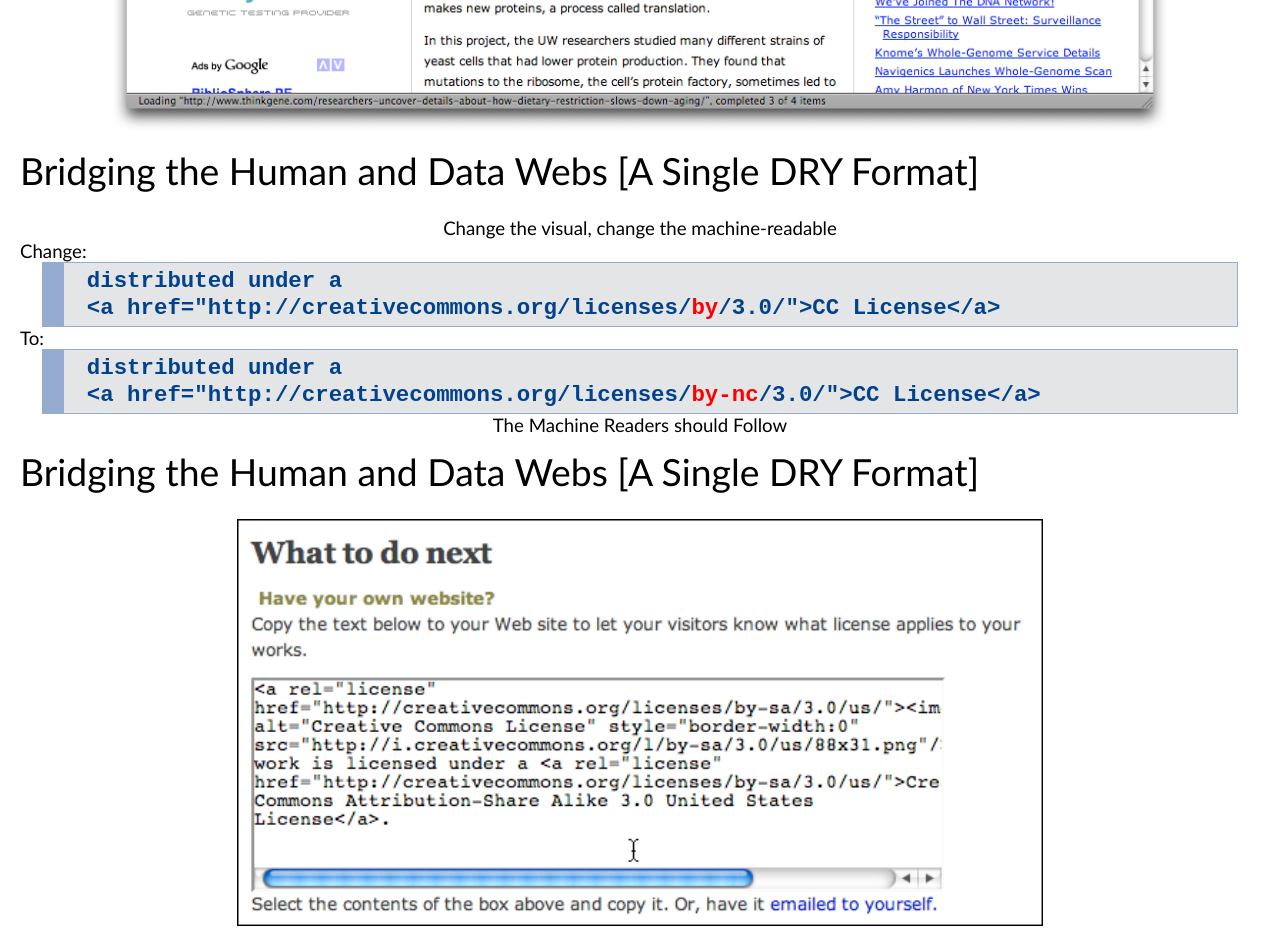
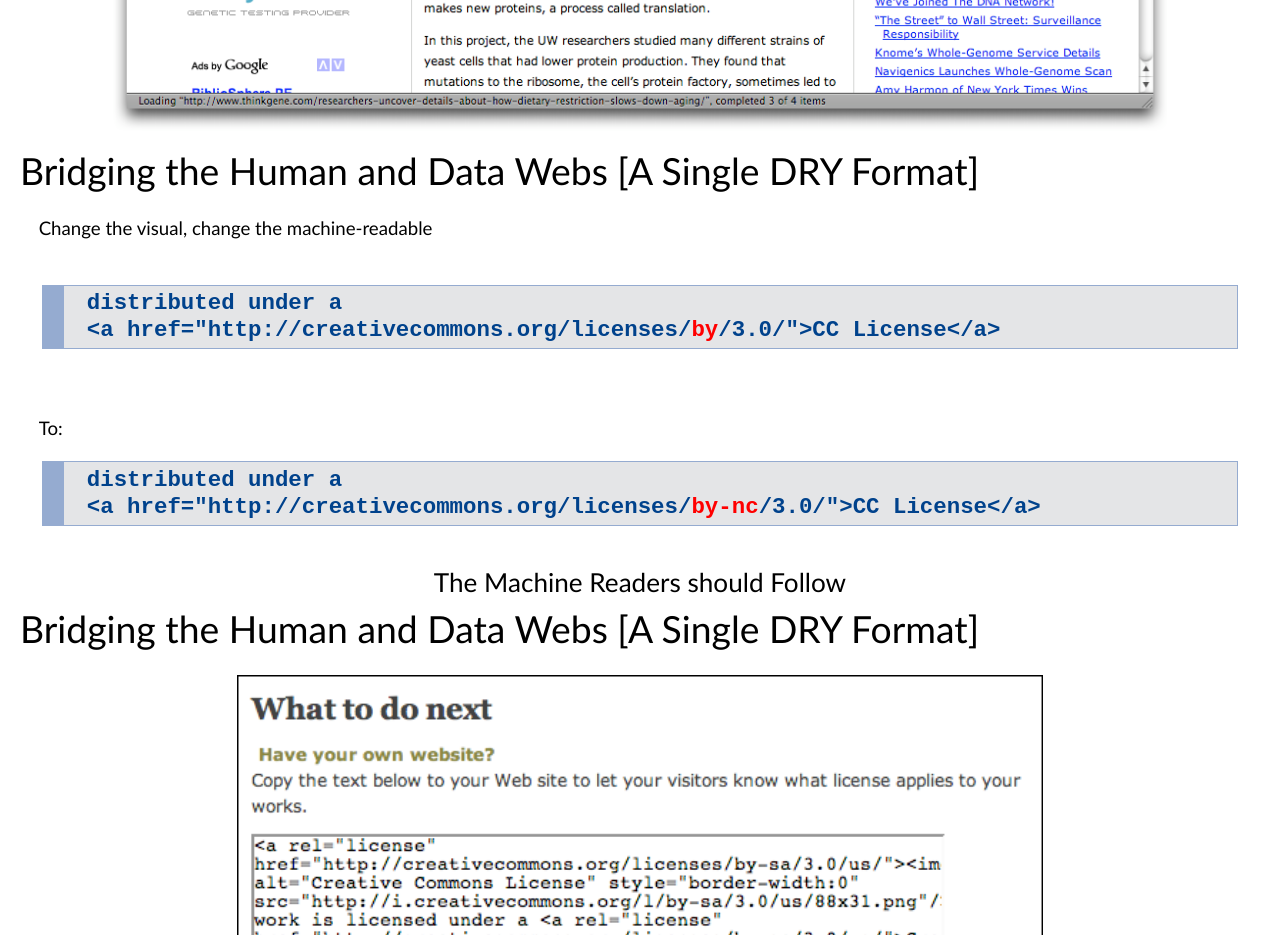
Before and after one commit to cc-archive/semtech2008, a plain HTML site: page index.html in a window 1280 px wide. Shown: the part 10880-11815 px from the top of the page. Drawn offline with Linux system fonts and the light colour scheme; a script that the page names is missing.

Commit message:
squeezed more material out, cleaned up a few slides

```diff
--- a/index.html
+++ b/index.html
@@ -355,25 +355,27 @@
 <div class="slide">
 	<h1>Bridging the Human and Data Webs [A Single DRY Format]</h1>
 
-    <h3 align="center">Change the visual, change the machine-readable</h3>
+    <h2>Change the visual, change the machine-readable</h2>
 
-Change:
+<br /><br />
 <div class="incremental">
 <pre style="font-size:1.2em;">
 distributed under a
 &lt;a href="http://creativecommons.org/licenses/<span class="highlight">by</span>/3.0/"&gt;CC License&lt;/a&gt;
 </pre>
 </div>
-
-To:
+<br /><br /><br />
+<p class="incremental">
+To:<br /><br />
+</p>
 <div class="incremental">
 <pre style="font-size:1.2em;">
 distributed under a
 &lt;a href="http://creativecommons.org/licenses/<span class="highlight">by-nc</span>/3.0/"&gt;CC License&lt;/a&gt;
 </pre>
 </div>
-
-<h3 align="center" class="incremental">The Machine Readers should Follow</h3>
+<br /><br />
+<h2 align="center" class="incremental" style="font-size:1.4em;">The Machine Readers should Follow</h2>
 </div>
 
 <div class="slide">
```
